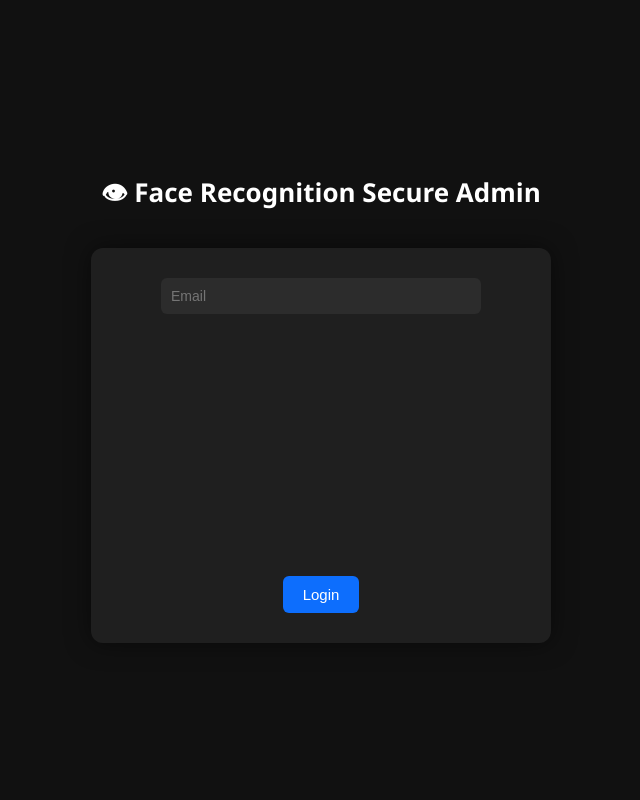
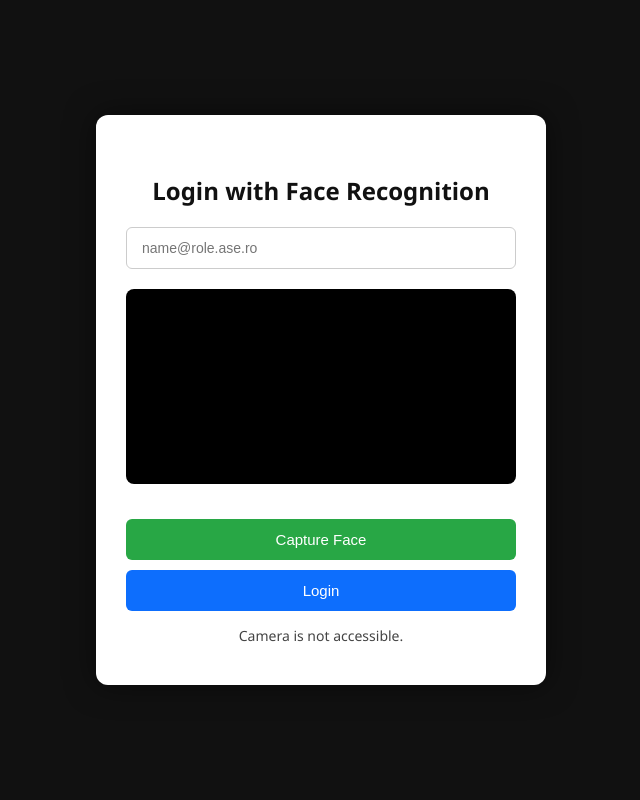
Before and after one commit to AndreeaPX/securecode-project, a Django app: page /face-login-admin/ in a window 1280 px wide. Shown: the whole page, without its empty margins (319-959 px from the left). Run offline with Django 5.2, Linux system fonts and the light colour scheme.

Commit message:
implementare initiala de face recognition

```diff
--- a/static/css/face_login_admin.css
+++ b/static/css/face_login_admin.css
@@ -1,61 +1,104 @@
-body {
+* {
+    box-sizing: border-box;
+  }
+
+  body, html {
+    margin: 0;
+    padding: 0;
+    height: 100%;
+    font-family: 'Segoe UI', sans-serif;
     background-color: #111;
     color: white;
-    font-family: 'Segoe UI', sans-serif;
+  }
+
+  .page-wrapper {
+    height: 100vh;
     display: flex;
-    flex-direction: column;
     align-items: center;
     justify-content: center;
-    min-height: 100vh;
-    margin: 0;
+    padding: 20px;
   }
 
-h1 {
-    font-size: 26px;
-    margin-bottom: 30px;
+  .card {
+    background-color: #fff;
+    color: #111;
+    padding: 40px 30px;
+    border-radius: 12px;
+    box-shadow: 0 0 30px rgba(0, 0, 0, 0.5);
+    max-width: 450px;
+    width: 100%;
     text-align: center;
   }
 
-.video-container {
-    background-color: #1f1f1f;
-    padding: 30px;
-    border-radius: 12px;
-    box-shadow: 0 0 25px rgba(0, 0, 0, 0.5);
-    text-align: center;
+  h2 {
+    font-size: 24px;
+    font-weight: bold;
+    margin-bottom: 20px;
+  }
+
+  form {
     display: flex;
     flex-direction: column;
     align-items: center;
   }
 
-video {
-    width: 400px;
-    height: auto;
-    border-radius: 10px;
+  input[type="email"] {
+    padding: 12px 15px;
+    width: 100%;
+    margin-bottom: 20px;
+    border-radius: 6px;
+    border: 1px solid #ccc;
+    font-size: 14px;
+  }
+
+  .camera-container {
+    width: 100%;
     margin-bottom: 20px;
   }
 
-input[type="email"] {
-    width: 300px;
-    padding: 10px;
-    margin-bottom: 20px;
-    border-radius: 6px;
-    border: none;
-    background-color: #2c2c2c;
-    color: white;
-    font-size: 14px;
+  video {
+    width: 100%;
+    border-radius: 8px;
+    background-color: #000;
+  }
+
+  canvas {
+    width: 100%;
+    border-radius: 8px;
+    margin-top: 10px;
+    background-color: #000;
   }
 
   button {
-    padding: 10px 20px;
-    font-size: 15px;
-    background-color: #0d6efd;
-    color: white;
+    padding: 12px;
+    width: 100%;
     border: none;
     border-radius: 6px;
+    font-size: 15px;
+    color: white;
     cursor: pointer;
-    transition: background 0.3s ease;
+    margin-top: 10px;
+    transition: background-color 0.3s ease;
   }
 
-button:hover {
+  #capture-button {
+    background-color: #28a745;
+  }
+
+  #capture-button:hover {
+    background-color: #218838;
+  }
+
+  button[type="submit"] {
+    background-color: #0d6efd;
+  }
+
+  button[type="submit"]:hover {
     background-color: #0b5ed7;
   }
+
+  #message {
+    margin-top: 15px;
+    font-size: 14px;
+    color: #444;
+  }
--- a/templates/face_login_admin.html
+++ b/templates/face_login_admin.html
@@ -1,19 +1,88 @@
 {% load static %}
 <!DOCTYPE html>
 <html lang="en">
-  <head>
-    <meta charset="UTF-8">
-    <title>Face Recognition Login</title>
-    <link rel="stylesheet" href="{% static 'css/face_login_admin.css' %}">
-  </head>
+<head>
+  <meta charset="UTF-8" />
+  <meta name="viewport" content="width=device-width, initial-scale=1.0"/>
+  <title>Login with Face Recognition</title>
+  <link rel="stylesheet" href="{% static 'css/face_login_admin.css' %}" />
+</head>
+<body>
+  <div class="page-wrapper">
+    <div class="card">
+      <h2>Login with Face Recognition</h2>
+      <form id="register-form" method="POST">
+        {% csrf_token %}
+        <input type="email" name="email" id="email" placeholder="name@role.ase.ro" required />
+        <input type="hidden" name="face_image" id="face_image"/>
+        <div class="camera-container">
+          <video id="video" autoplay></video>
+          <canvas id="canvas" width="360" height="200" style="display:none;"></canvas>
+        </div>
 
-  <body>
-    <h1>👁 Face Recognition Secure Admin</h1>
-    <div class="video-container">
-      <input type="email" id="face-login-email" placeholder="Email" required>
-      <video id="video" autoplay></video><br>
-      <button onclick="captureFace()">Login</button>
+        <button type="button" id="capture-button">Capture Face</button>
+        <button type="submit">Login</button>
+      </form>
+      <div id="message"></div>
     </div>
-    <script src="{% static 'js/face_login_admin.js' %}"></script>
-  </body>
+  </div>
+
+  <script>
+    const video = document.getElementById('video');
+    const canvas = document.getElementById('canvas');
+    const captureButton = document.getElementById('capture-button');
+    const registerForm = document.getElementById('register-form');
+    const messageDiv = document.getElementById('message');
+
+    let capturedImage = null;
+    navigator.mediaDevices.getUserMedia({video:true}).then((stream) =>{
+      video.srcObject = stream
+    }).catch((err)=>{
+      console.log("Error accessing the camera")
+      messageDiv.innerHTML = "Camera is not accessible."
+    })
+
+    captureButton.addEventListener('click',()=>{
+      if(!video.srcObject){
+        messageDiv.innerHTML = "Please allow camera use.";
+        return;
+      }
+      const context = canvas.getContext("2d");
+      context.drawImage(video,0,0,canvas.width,canvas.height);
+      capturedImage = canvas.toDataURL('image/jpeg');
+      messageDiv.innerHTML = "Face captured successfully.";
+    })
+
+    registerForm.onsubmit = async (e) =>
+    {
+      e.preventDefault();
+      if(!capturedImage){
+        messageDiv.innerHTML = "Please capture an image first.";
+        return;
+      }
+      const formData = new FormData(registerForm);
+      formData.append('face_image', capturedImage);
+      const csrfToken = document.querySelector('input[name=csrfmiddlewaretoken]').value;
+      const response = await fetch('',{
+        method:'POST',
+        headers:{
+          'X-CSRFToken':csrfToken
+        },
+        body: formData
+      });
+      const data = await response.json();
+      if(data.success){
+        window.location.href = "/admin/";
+        messageDiv.innerHTML = "Login successful.";
+      } else if (data.error){
+        messageDiv.innerHTML = `Error : ${data.error}`;
+      } else if (data.message){
+        messageDiv.innerHTML = data.message;
+      }
+    };
+
+  </script>
+
+
+</body>
 </html>
--- a/users/models.py
+++ b/users/models.py
@@ -43,11 +43,12 @@
     email = models.EmailField(unique=True)
     role = models.CharField(max_length=10, choices=ROLE_CHOICES, default='student')
     face_encoding = models.BinaryField(null=True, blank=True)
+    face_image = models.ImageField(upload_to="user_faces/", null=True)
     is_active = models.BooleanField(default=True)
     is_staff = models.BooleanField(default=False)
     created_at = models.DateTimeField(auto_now_add=True)
     first_login = models.BooleanField(default=True)
-
+    failed_face_attempts = models.IntegerField(default=0)
     #extra
     first_name = models.TextField(null = True)
     last_name = models.TextField(null = True)
--- a/users/views/face_login_admin.py
+++ b/users/views/face_login_admin.py
@@ -1,3 +1,74 @@
+import base64
+from django.http import JsonResponse
+from django.views.decorators.csrf import csrf_protect
+from django.core.files.base import ContentFile
 from django.shortcuts import render
+from django.contrib.auth import login
+from users.models import User
+import face_recognition
+import tempfile
+import os
+import pickle
+
+@csrf_protect
 def face_login_admin(request):
+    if request.method == "POST":
+        try:
+            email = request.POST.get("email")
+            face_image_data = request.POST.get("face_image")
+
+            if not email or not face_image_data:
+                return JsonResponse({"error": "Missing essential data."}, status=400)
+
+            user = User.objects.filter(email=email).first()
+            if not user:
+                return JsonResponse({"error": "User not found."}, status=404)
+
+            if not (user.role == "admin" or user.is_staff or user.is_superuser):
+                return JsonResponse({"error": "Access denied: Not an admin/staff user."}, status=403)
+
+            if user.failed_face_attempts >= 5:
+                return JsonResponse({"error": "Too many failed attempts."}, status=429)
+
+            format, imgstr = face_image_data.split(";base64,")
+            ext = format.split("/")[-1]
+            file_name = f"{user.email.replace('@', '_at_')}_face.{ext}"
+            img_bytes = base64.b64decode(imgstr)
+
+            with tempfile.NamedTemporaryFile(delete=False, suffix=f".{ext}") as tmp:
+                tmp.write(img_bytes)
+                tmp_path = tmp.name
+
+            uploaded_image = face_recognition.load_image_file(tmp_path)
+            uploaded_encodings = face_recognition.face_encodings(uploaded_image)
+
+            os.remove(tmp_path)
+
+            if len(uploaded_encodings) != 1:
+                return JsonResponse({"error": "Image must contain exactly one face."}, status=400)
+
+            uploaded_encoding = uploaded_encodings[0]
+
+            if user.face_encoding is None:
+                user.face_image.save(file_name, ContentFile(img_bytes))
+                user.face_encoding = pickle.dumps(uploaded_encoding)
+                user.failed_face_attempts = 0
+                user.save()
+                login(request, user)
+                return JsonResponse({"success": True, "message": "Face registered & logged in."})
+
+            stored_encoding = pickle.loads(user.face_encoding)
+            match = face_recognition.compare_faces([stored_encoding], uploaded_encoding, tolerance=0.40)[0]
+
+            if match:
+                user.failed_face_attempts = 0
+                user.save()
+                login(request, user)
+                return JsonResponse({"success": True, "message": "Login successful."})
+            else:
+                user.failed_face_attempts+=1
+                user.save()
+                return JsonResponse({"error": "Face does not match."}, status=401)
+        except Exception as e:
+             return JsonResponse({"error": f"Server error: {str(e)}"}, status=500)
     return render(request, 'face_login_admin.html')
```
Also changed, not shown: users/views/auth_views.py (+0 -53 lines), user_faces/panaandreea_at_admin.ase.ro_face.jpeg (added), user_faces/panaandreea_at_admin_tsx7wg5.ase.ro_face.jpeg (added). Lines whose indentation alone changed are shown as unchanged.
